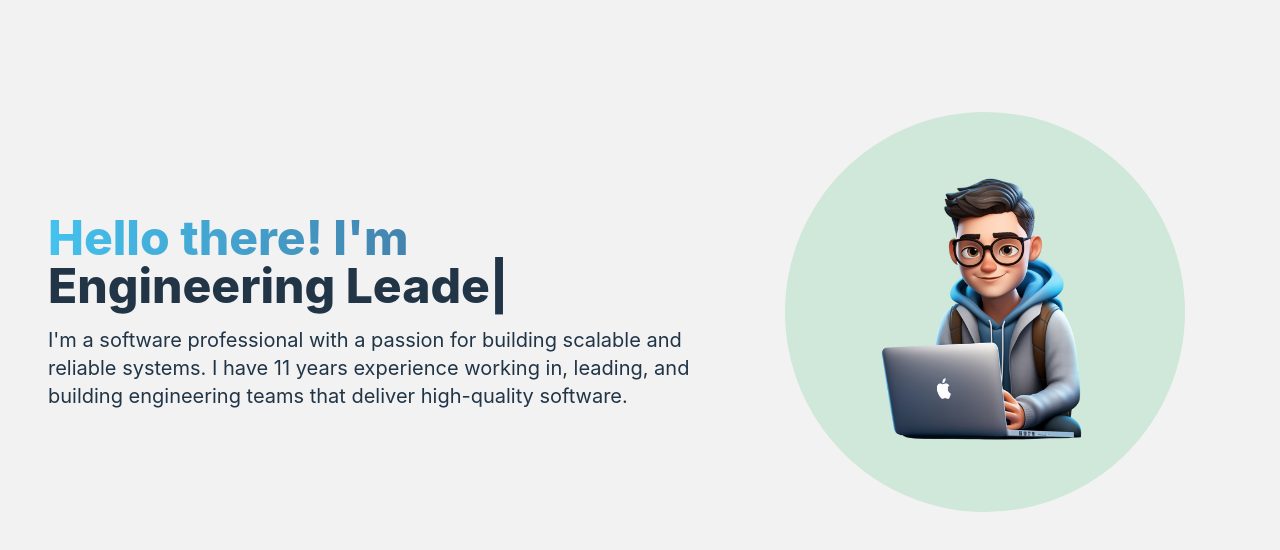
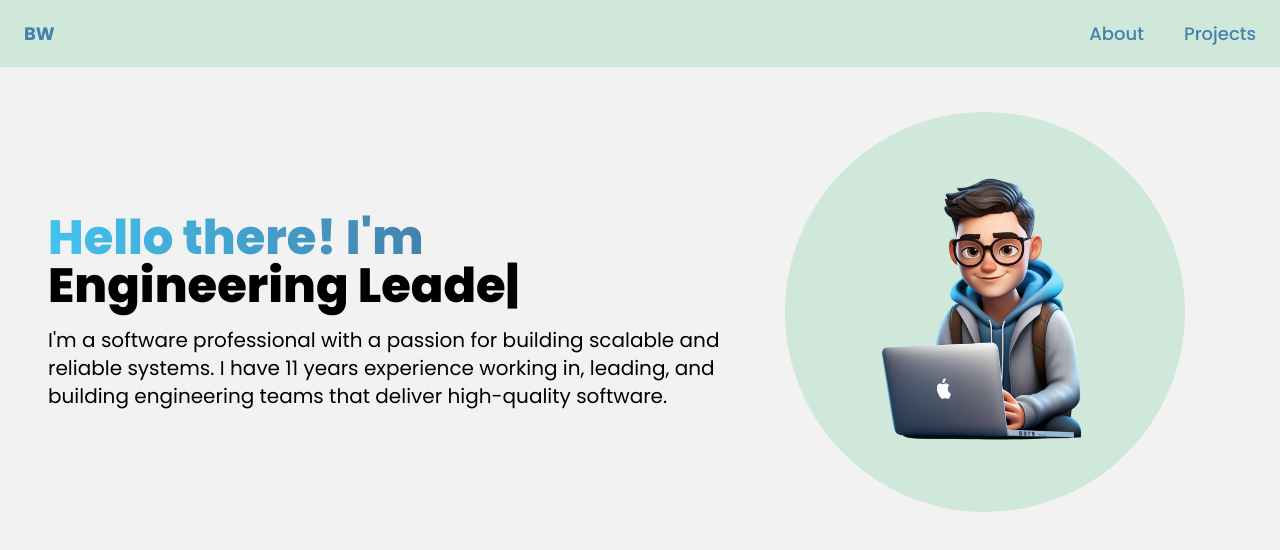
Before and after one commit to BenWorsley-19/portfolio-website, a React (Vite) app: page / in a window 1280 px wide. Shown: the top 550 px of the page. Built offline with nearby package versions, Linux system fonts and the light colour scheme.

Commit message:
feat: navbar

```diff
--- a/src/App.jsx
+++ b/src/App.jsx
@@ -1,11 +1,12 @@
 import { BrowserRouter } from 'react-router-dom';
 
-import { Hero, } from './components';
+import { Hero, Navbar } from './components';
 
 const App = () => {
 
   return (
     <BrowserRouter>
+      <Navbar />
       <div className="flex min-h-screen w-screen flex-col bg-[#F2F2F2]">
         <div className='container mt-24 mx-auto px-12 py-4'>
           <Hero />
--- a/src/assets/index.js
+++ b/src/assets/index.js
@@ -1,5 +1,11 @@
 import memoji from "./memoji.png";
+import close from "./close.svg"
+import menu from "./menu.svg"
+import logo from "./logo.svg"
 
 export {
     memoji,
+    close,
+    menu,
+    logo
 };
--- /dev/null
+++ b/src/components/Navbar.jsx
@@ -0,0 +1,97 @@
+import React, { useEffect, useState } from 'react';
+import { Link } from 'react-router-dom';
+
+import { logo, menu, close } from '../assets';
+
+const navLinks = [
+    {
+      id: "about",
+      title: "About",
+    },
+    {
+      id: "projects",
+      title: "Projects",
+    }
+];
+
+const Navbar = () => {
+  const [active, setActive] = useState('');
+  const [toggle, setToggle] = useState(false);
+  const [scrolled, setScrolled] = useState(false);
+
+  useEffect(() => {
+    const handleScroll = () => {
+      const scrollTop = window.scrollY;
+      if (scrollTop > 100) {
+        setScrolled(true);
+      } else {
+        setScrolled(false);
+      }
+    };
+
+    window.addEventListener("scroll", handleScroll);
+
+    return () => window.removeEventListener("scroll", handleScroll);
+  }, []);
+
+  return (
+    <nav
+      className={`m:px-16 px-6 w-full flex items-center py-5 fixed top-0 z-20 ${scrolled ? "bg-transparent" : "bg-[#cfe8d9]"}`}
+    >
+      <div className='container flex justify-between items-center mx-auto'>
+        <Link
+          to="/"
+          className=''
+          onClick={() => {
+            setActive("");
+            window.scrollTo(0, 0);
+          }}
+        >
+          <p className="text-[#4383ae] text-[18px] font-bold cursor-pointer">BW</p>
+        </Link>
+        <ul className="list-none hidden sm:flex flex-row gap-10">
+          {
+            navLinks.map((link) => (
+              <li
+                key={link.id}
+                className={`${active === link.title ? 'text-[#44c2ee]' : 'text-[#4383ae]'} hover:text-black text-[18px] font-medium cursor-pointer`}
+                onClick={() => setActive(link.title)}
+              >
+                <a href={`#${link.id}`}>{link.title}</a>
+              </li>
+            ))
+          }
+        </ul>
+        <div className="sm:hidden flex flex-1 justify-end items-center">
+          <img
+            src={toggle ? close : menu}
+            alt="menu"
+            className='w-[28px] h-[28px] object-contain'
+            onClick={() => setToggle(!toggle)}
+          />
+
+          <div className={`${!toggle ? 'hidden' : 'flex'} p-6 black-gradient absolute top-20 right-0 mx-4 my-2 min-w-[140px] z-10 rounded-xl`}>
+            <ul className="list-none flex justify-end items-start flex-1 flex-col gap-4">
+              {
+                navLinks.map((link) => (
+                  <li
+                  key={link.id}
+                  className={`${active === link.title ? 'text-[#44c2ee]' : 'text-[#4383ae]'} font-poppins font-medium cursor-pointer text-[16px]`}
+                  onClick={() => {
+                    setActive(link.title);
+                    setToggle(!toggle);
+                  }}
+                >
+                  <a href={`#${link.id}`}>{link.title}</a>
+                </li>
+                ))
+              }
+            </ul>
+          </div>
+        </div>
+      </div>
+    </nav>
+  );
+};
+
+export default Navbar;
--- a/src/components/index.js
+++ b/src/components/index.js
@@ -1,6 +1,8 @@
 import Hero from './Hero';
+import Navbar from './Navbar';
 
 
 export {
   Hero,
+  Navbar
 }
--- a/src/index.css
+++ b/src/index.css
@@ -1,72 +1,90 @@
+@import url("https://fonts.googleapis.com/css2?family=Poppins:wght@100;200;300;400;500;600;700;800;900&display=swap");
+
 @tailwind base;
 @tailwind components;
 @tailwind utilities;
 
-:root {
-  font-family: Inter, system-ui, Avenir, Helvetica, Arial, sans-serif;
-  line-height: 1.5;
-  font-weight: 400;
-
-  color-scheme: light dark;
-  color: rgba(255, 255, 255, 0.87);
-  background-color: #242424;
-
-  font-synthesis: none;
-  text-rendering: optimizeLegibility;
-  -webkit-font-smoothing: antialiased;
-  -moz-osx-font-smoothing: grayscale;
+* {
+  margin: 0;
+  padding: 0;
+  box-sizing: border-box;
+  font-family: "Poppins", sans-serif;
+  scroll-behavior: smooth;
 }
 
-a {
-  font-weight: 500;
-  color: #646cff;
-  text-decoration: inherit;
-}
-a:hover {
-  color: #535bf2;
-}
-
-body {
-  margin: 0;
-  display: flex;
-  place-items: center;
-  min-width: 320px;
-  min-height: 100vh;
-}
-
-h1 {
-  font-size: 3.2em;
-  line-height: 1.1;
-}
-
-button {
-  border-radius: 8px;
-  border: 1px solid transparent;
-  padding: 0.6em 1.2em;
-  font-size: 1em;
-  font-weight: 500;
-  font-family: inherit;
-  background-color: #1a1a1a;
-  cursor: pointer;
-  transition: border-color 0.25s;
-}
-button:hover {
-  border-color: #646cff;
-}
-button:focus,
-button:focus-visible {
-  outline: 4px auto -webkit-focus-ring-color;
-}
-
-@media (prefers-color-scheme: light) {
-  :root {
-    color: #213547;
-    background-color: #ffffff;
+@keyframes mulShdSpin {
+  0%,
+  100% {
+    box-shadow: 0em -2.6em 0em 0em #ffffff,
+      1.8em -1.8em 0 0em rgba(255, 255, 255, 0.2),
+      2.5em 0em 0 0em rgba(255, 255, 255, 0.2),
+      1.75em 1.75em 0 0em rgba(255, 255, 255, 0.2),
+      0em 2.5em 0 0em rgba(255, 255, 255, 0.2),
+      -1.8em 1.8em 0 0em rgba(255, 255, 255, 0.2),
+      -2.6em 0em 0 0em rgba(255, 255, 255, 0.5),
+      -1.8em -1.8em 0 0em rgba(255, 255, 255, 0.7);
   }
-  a:hover {
-    color: #747bff;
+  12.5% {
+    box-shadow: 0em -2.6em 0em 0em rgba(255, 255, 255, 0.7),
+      1.8em -1.8em 0 0em #ffffff, 2.5em 0em 0 0em rgba(255, 255, 255, 0.2),
+      1.75em 1.75em 0 0em rgba(255, 255, 255, 0.2),
+      0em 2.5em 0 0em rgba(255, 255, 255, 0.2),
+      -1.8em 1.8em 0 0em rgba(255, 255, 255, 0.2),
+      -2.6em 0em 0 0em rgba(255, 255, 255, 0.2),
+      -1.8em -1.8em 0 0em rgba(255, 255, 255, 0.5);
   }
-  button {
-    background-color: #f9f9f9;
+  25% {
+    box-shadow: 0em -2.6em 0em 0em rgba(255, 255, 255, 0.5),
+      1.8em -1.8em 0 0em rgba(255, 255, 255, 0.7), 2.5em 0em 0 0em #ffffff,
+      1.75em 1.75em 0 0em rgba(255, 255, 255, 0.2),
+      0em 2.5em 0 0em rgba(255, 255, 255, 0.2),
+      -1.8em 1.8em 0 0em rgba(255, 255, 255, 0.2),
+      -2.6em 0em 0 0em rgba(255, 255, 255, 0.2),
+      -1.8em -1.8em 0 0em rgba(255, 255, 255, 0.2);
+  }
+  37.5% {
+    box-shadow: 0em -2.6em 0em 0em rgba(255, 255, 255, 0.2),
+      1.8em -1.8em 0 0em rgba(255, 255, 255, 0.5),
+      2.5em 0em 0 0em rgba(255, 255, 255, 0.7), 1.75em 1.75em 0 0em #ffffff,
+      0em 2.5em 0 0em rgba(255, 255, 255, 0.2),
+      -1.8em 1.8em 0 0em rgba(255, 255, 255, 0.2),
+      -2.6em 0em 0 0em rgba(255, 255, 255, 0.2),
+      -1.8em -1.8em 0 0em rgba(255, 255, 255, 0.2);
+  }
+  50% {
+    box-shadow: 0em -2.6em 0em 0em rgba(255, 255, 255, 0.2),
+      1.8em -1.8em 0 0em rgba(255, 255, 255, 0.2),
+      2.5em 0em 0 0em rgba(255, 255, 255, 0.5),
+      1.75em 1.75em 0 0em rgba(255, 255, 255, 0.7), 0em 2.5em 0 0em #ffffff,
+      -1.8em 1.8em 0 0em rgba(255, 255, 255, 0.2),
+      -2.6em 0em 0 0em rgba(255, 255, 255, 0.2),
+      -1.8em -1.8em 0 0em rgba(255, 255, 255, 0.2);
+  }
+  62.5% {
+    box-shadow: 0em -2.6em 0em 0em rgba(255, 255, 255, 0.2),
+      1.8em -1.8em 0 0em rgba(255, 255, 255, 0.2),
+      2.5em 0em 0 0em rgba(255, 255, 255, 0.2),
+      1.75em 1.75em 0 0em rgba(255, 255, 255, 0.5),
+      0em 2.5em 0 0em rgba(255, 255, 255, 0.7), -1.8em 1.8em 0 0em #ffffff,
+      -2.6em 0em 0 0em rgba(255, 255, 255, 0.2),
+      -1.8em -1.8em 0 0em rgba(255, 255, 255, 0.2);
+  }
+  75% {
+    box-shadow: 0em -2.6em 0em 0em rgba(255, 255, 255, 0.2),
+      1.8em -1.8em 0 0em rgba(255, 255, 255, 0.2),
+      2.5em 0em 0 0em rgba(255, 255, 255, 0.2),
+      1.75em 1.75em 0 0em rgba(255, 255, 255, 0.2),
+      0em 2.5em 0 0em rgba(255, 255, 255, 0.5),
+      -1.8em 1.8em 0 0em rgba(255, 255, 255, 0.7), -2.6em 0em 0 0em #ffffff,
+      -1.8em -1.8em 0 0em rgba(255, 255, 255, 0.2);
+  }
+  87.5% {
+    box-shadow: 0em -2.6em 0em 0em rgba(255, 255, 255, 0.2),
+      1.8em -1.8em 0 0em rgba(255, 255, 255, 0.2),
+      2.5em 0em 0 0em rgba(255, 255, 255, 0.2),
+      1.75em 1.75em 0 0em rgba(255, 255, 255, 0.2),
+      0em 2.5em 0 0em rgba(255, 255, 255, 0.2),
+      -1.8em 1.8em 0 0em rgba(255, 255, 255, 0.5),
+      -2.6em 0em 0 0em rgba(255, 255, 255, 0.7), -1.8em -1.8em 0 0em #ffffff;
   }
 }
```
